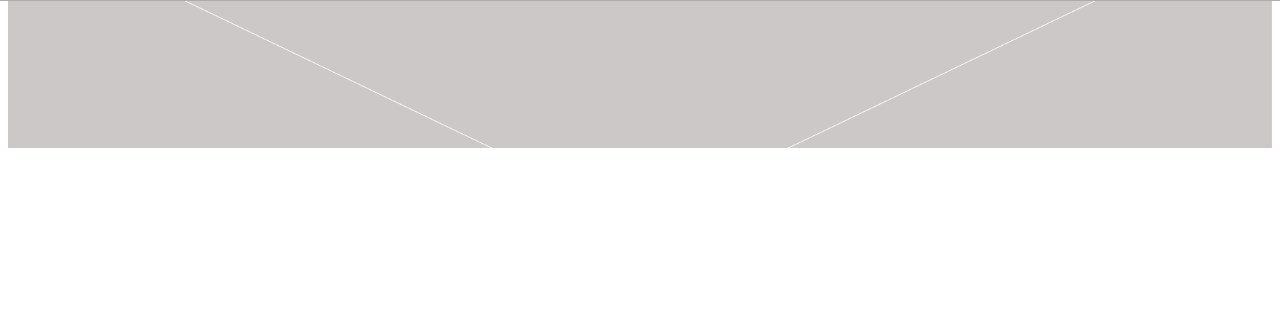
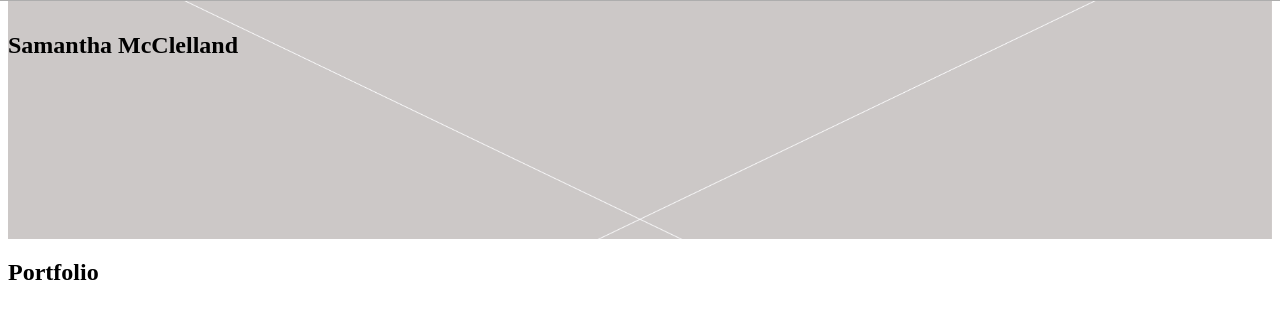
Before and after one commit to granz89/sam-website, a plain HTML site: page index.html in a window 1280 px wide. Shown: the part 92-410 px from the top of the page. Drawn offline with nearby package versions, Linux system fonts and the light colour scheme.

Commit message:
refactor(css): cover image

```diff
--- a/index.html
+++ b/index.html
@@ -21,10 +21,14 @@
     </ul>
   </div>
 
-  <div id="cover">
-  </div>
+  <section id="cover">
+    <h2> Samantha McClelland</h2>
+  </section>
 
   <div id="portfolio">
+
+    <h2> Portfolio </h2>
+
   </div>
 
   <div id="skills">
--- a/scss/style.scss
+++ b/scss/style.scss
@@ -75,10 +75,11 @@ a:hover{
 
 //////*    COVER SECTION  *///////
 
-#cover{
-	background: transparent url("../img/placeholder-logo.jpg") no-repeat center top;
+#cover {
+	padding: 10rem 0;
+	background: transparent url("../img/placeholder-main.jpg") no-repeat center top;
 	background-size: cover;
-	padding: 6rem 0 8.5rem;
+	padding-top: 6rem;
 	z-index: 2;
 }
 
```
Also changed, not shown: css/style.css, img/placeholder-main.jpg (renamed from img/placeholder-logo.jpg), 1 other file.
